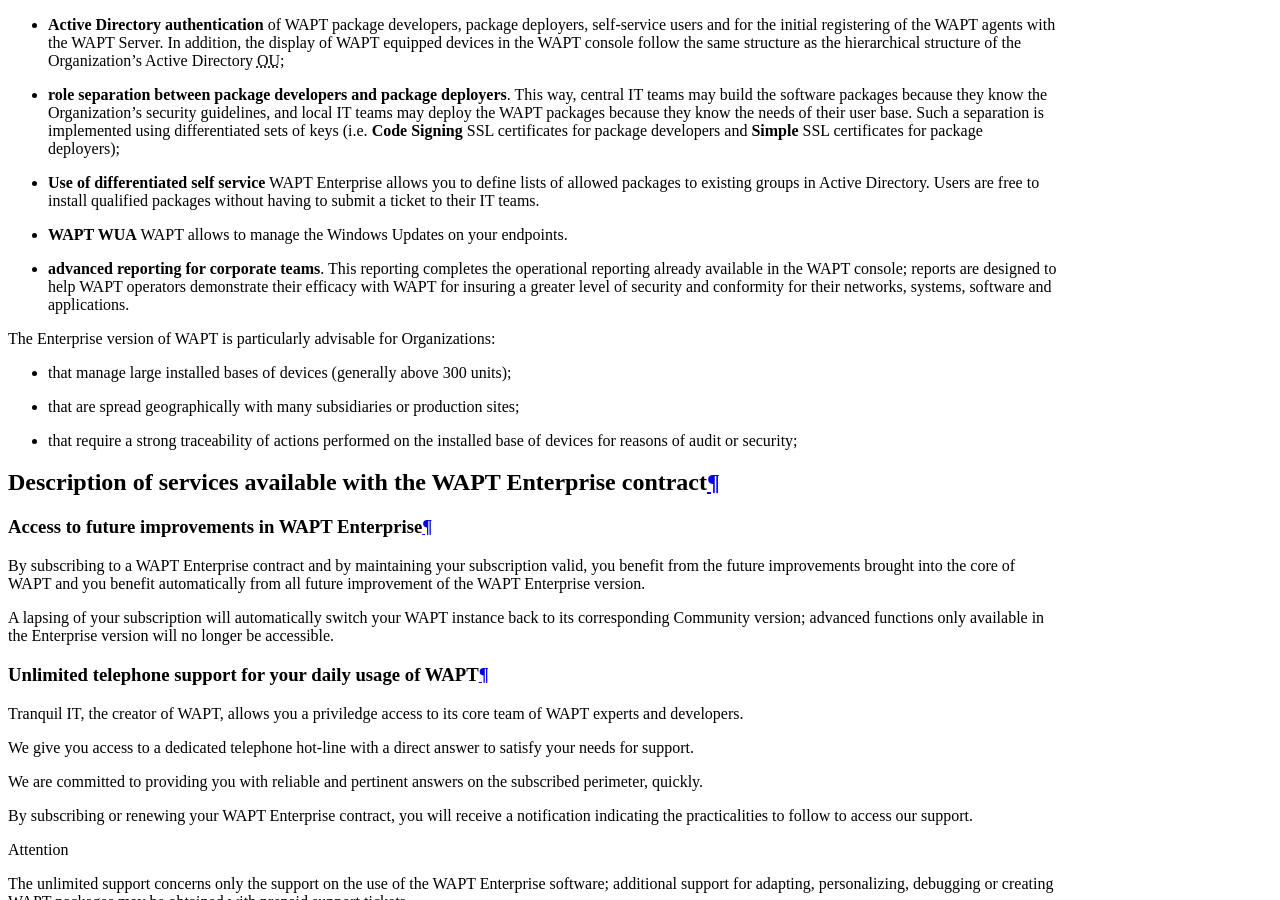
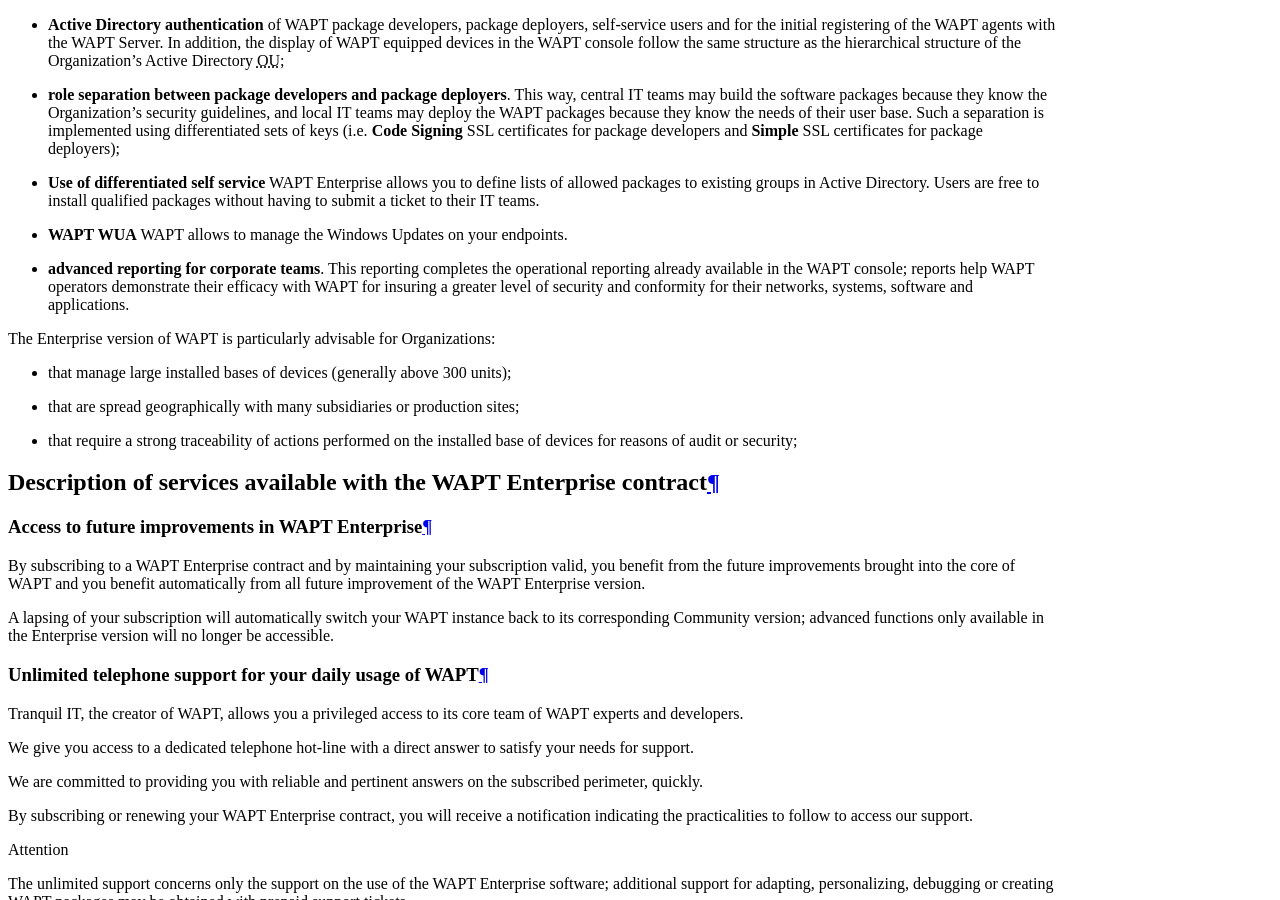
Before and after one commit to tranquilit/WAPT-Documentation, a Sphinx documentation site: the page built from source/wapt-enterprise.rst, in a window 1280 px wide and 900 px high, scrolled down 1135 px. Built offline with Sphinx 7.4.7 and the Read the Docs theme 2.0.0, drawn with Linux system fonts in a browser that asks for light colours.

Commit message:
minor corrections

```diff
--- a/source/wapt-enterprise.rst
+++ b/source/wapt-enterprise.rst
@@ -20,7 +20,6 @@
 .. figure:: wapt_enterprise.png
    :align: center
    :alt: Logo WAPT Enterprise
-
 
 WAPT is designed to help IT system administrators manage the lifecycle
 of their installed base of Windows applications.
@@ -57,9 +56,9 @@
 * **WAPT WUA**
   WAPT allows to manage the Windows Updates on your endpoints.
 
-* **advanced reporting for corporate teams**. This reporting completes
-  the operational reporting already available in the WAPT console;
-  reports are designed to help WAPT operators demonstrate their efficacy
+* **advanced reporting for corporate teams**.
+  This reporting completes the operational reporting already available
+  in the WAPT console; reports help WAPT operators demonstrate their efficacy
   with WAPT for insuring a greater level of security and conformity
   for their networks, systems, software and applications.
 
@@ -90,7 +89,7 @@
 Unlimited telephone support for your daily usage of WAPT
 ++++++++++++++++++++++++++++++++++++++++++++++++++++++++
 
-Tranquil IT, the creator of WAPT, allows you a priviledge access to
+Tranquil IT, the creator of WAPT, allows you a privileged access to
 its core team of WAPT experts and developers.
 
 We give you access to a dedicated telephone hot-line with a direct answer
@@ -123,7 +122,7 @@
 Why does Tranquil IT display a 300 device limit for WAPT Community on her commercial documentation ?
 ----------------------------------------------------------------------------------------------------
 
-Tranquil IT displays a 300 device limit on her commercial documentation
+Tranquil IT displays a 300 device limit on her commercial documentation
 for the WAPT Community version.
 
 .. note::
--- a/source/wapt-usage/wapt-console-detail.rst
+++ b/source/wapt-usage/wapt-console-detail.rst
@@ -12,7 +12,7 @@
 .. _wapt_console:
 
 Using the WAPT console (detailed)
-====================================
+=================================
 
 .. note::
 
--- a/source/waptserver-update/index.rst
+++ b/source/waptserver-update/index.rst
@@ -23,7 +23,7 @@
 Upgrading from 1.6 to 1.7
 -------------------------
 
-The upgrade process follows the process for a minor update.
+The upgrade process follows the process for a minor update:
 
 * :ref:`mise à jour mineure pour Debian <wapt_minor_upgrade_debian>`;
 
```
Also changed, not shown: other parts of source/wapt-usage/wapt-console-detail.rst (+1 -1 lines), source/wapt-contribute/rebuild-wapt.rst (+8 -12 lines), source/waptserver-backup.rst (+8 -11 lines), 1 other file.
